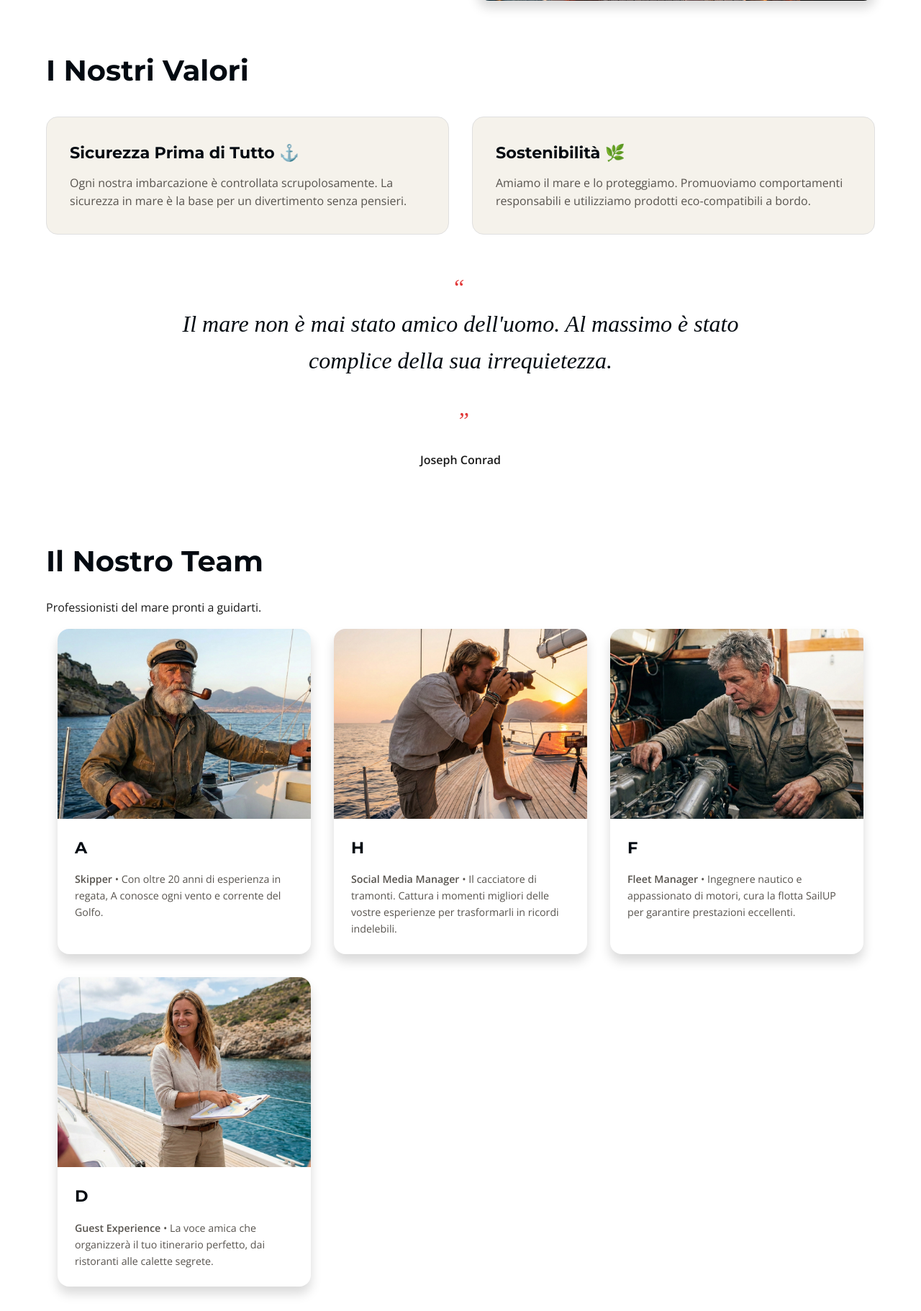
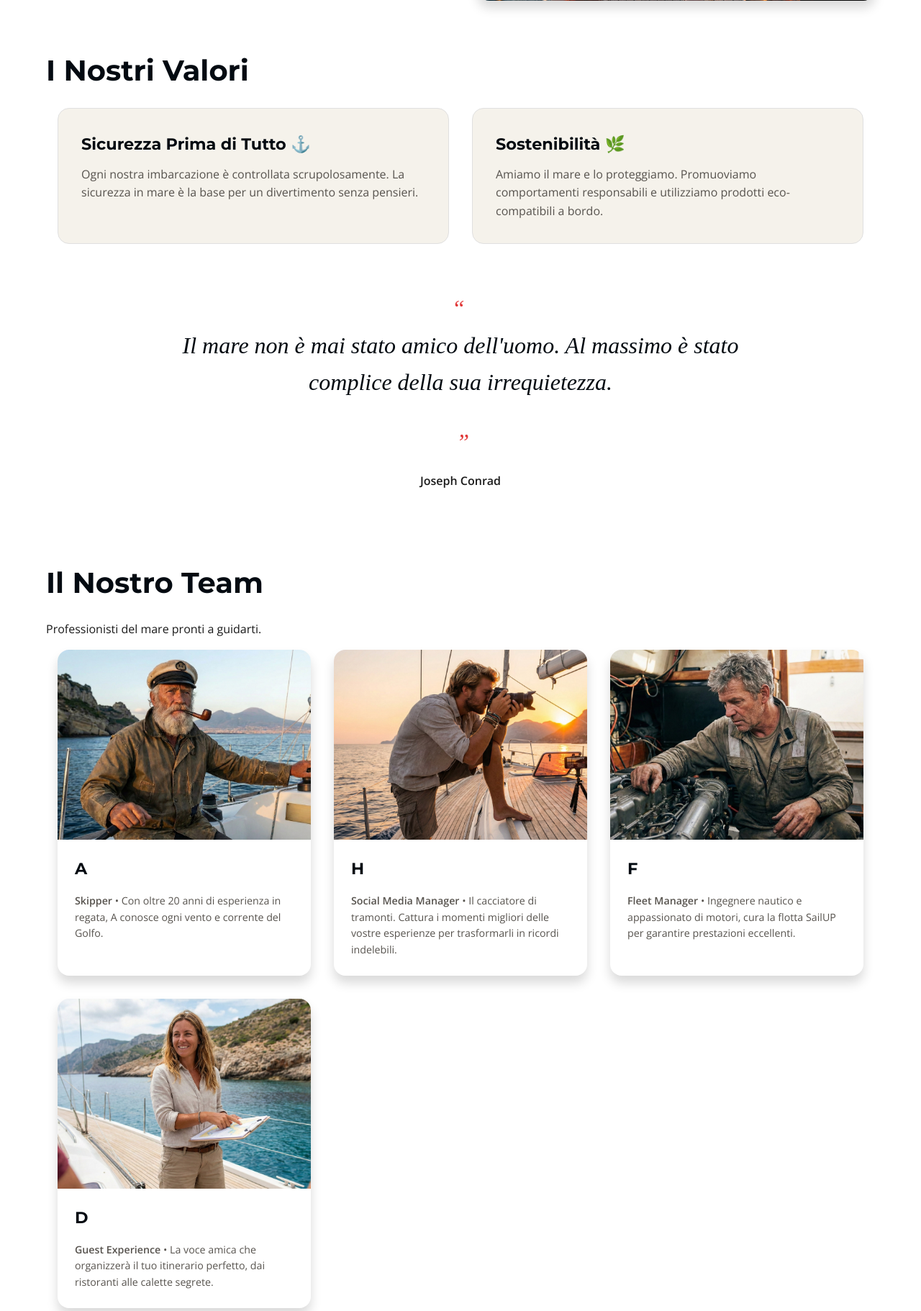
Before and after one commit to biasuzzi-davide/SailUP, a PHP site: page /public/pages/chi_siamo.html in a window 1280 px wide. Shown: the part 606-2428 px from the top of the page at 72% size. Run offline with PHP 8.4, Linux system fonts and the light colour scheme.

Commit message:
tolto proprietà inutile e rimpiazzata con un altra migliore, riutilizzo regole e classi

```diff
--- a/public/css/mobile.css
+++ b/public/css/mobile.css
@@ -194,11 +194,6 @@
 .cards-wrapper {
     grid-template-columns: repeat(auto-fit, minmax(250px, 1fr));
     gap: 1.5rem;
-}
-
-.grid-2-col {
-    grid-template-columns: 1fr;
-    gap: 1rem;
 }
 
 .horizontal-card {
--- a/public/css/print.css
+++ b/public/css/print.css
@@ -101,8 +101,7 @@
      Specifio per index, formatta card e quote
     -----------------------------------------*/
 
-    .cards-wrapper,
-    .grid-2-col {
+    .cards-wrapper {
         display: block;
     }
 
--- a/public/css/style.css
+++ b/public/css/style.css
@@ -1091,17 +1091,7 @@ a.product-cta:focus-visible {
 }
 
 /* =========================================
-   12. GRID UTILS
-   ========================================= */
-.grid-2-col {
-  display: grid;
-  grid-template-columns: 1fr 1fr;
-  gap: 2em;
-  margin-top: 2em;
-}
-
-/* =========================================
-   13. CATALOGO (Noleggio & Esperienze)
+   12. CATALOGO (Noleggio & Esperienze)
    ========================================= */
 .catalog-hero {
   text-align: center;
@@ -1265,7 +1255,7 @@ a.product-cta:focus-visible {
 }
 
 /* =========================================
-   14. DETTAGLIO PRODOTTO
+   13. DETTAGLIO PRODOTTO
    ========================================= */
 .detail-hero-img {
   display: block;
@@ -1436,7 +1426,7 @@ a.product-cta:focus-visible {
 }
 
 /* =========================================
-   15. PROFILO UTENTE
+   14. PROFILO UTENTE
    ========================================= */
 .profile-header {
   display: grid;
@@ -1817,7 +1807,7 @@ a.product-cta:focus-visible {
 }
 
 /* =========================================
-   16. FAQ
+   15. FAQ
    ========================================= */
 .page-intro {
   margin-bottom: 3em;
@@ -1905,7 +1895,7 @@ a.product-cta:focus-visible {
 }
 
 /* =========================================
-   17. TABELLE ADMIN & DASHBOARD
+    16. TABELLE ADMIN & DASHBOARD
    ========================================= */
 .table-container {
   border: 1px solid var(--col-border);
@@ -1993,7 +1983,7 @@ tr>*:last-child { width: 8rem; text-align: right; overflow: visible; }
 [data-theme="dark"] .btn-icon.danger:hover { background-color: #450a0a; border-color: #ef4444; }
 
 /* =========================================
-   18. ADMIN FORM
+   17. ADMIN FORM
    ========================================= */
 .admin-form {
   background-color: var(--col-bg);
@@ -2030,7 +2020,7 @@ tr>*:last-child { width: 8rem; text-align: right; overflow: visible; }
 }
 
 /* =========================================
-   19. ACTIVITY LIST
+   18. ACTIVITY LIST
    ========================================= */
 .activity-list {
   display: flex;
@@ -2102,7 +2092,7 @@ tr>*:last-child { width: 8rem; text-align: right; overflow: visible; }
 }
 
 /* =========================================
-   20. FOOTER
+   19. FOOTER
    ========================================= */
 footer {
   background-color: var(--col-primary);
@@ -2169,7 +2159,7 @@ footer {
 }
 
 /* =========================================
-   21. SCROLL TO TOP
+   20. SCROLL TO TOP
    ========================================= */
 .scroll-to-top, .scroll-to-top:visited {
   position: fixed;
@@ -2200,7 +2190,7 @@ footer {
 }
 
 /* =========================================
-   22. DOCUMENTI LEGALI & EXTRA
+   21. DOCUMENTI LEGALI & EXTRA
    ========================================= */
 .legal-document p { max-width: 100%; }
 
--- a/public/pages/chi_siamo.html
+++ b/public/pages/chi_siamo.html
@@ -97,7 +97,7 @@
 
     <section class="section-container" aria-labelledby="valori-title">
       <h2 id="valori-title">I Nostri Valori</h2>
-      <div class="grid-2-col">
+      <div class="cards-wrapper">
         <article class="horizontal-card">
           <h3>Sicurezza Prima di Tutto ⚓</h3>
           <p>Ogni nostra imbarcazione è controllata scrupolosamente. La sicurezza in mare è la base per un divertimento
```
